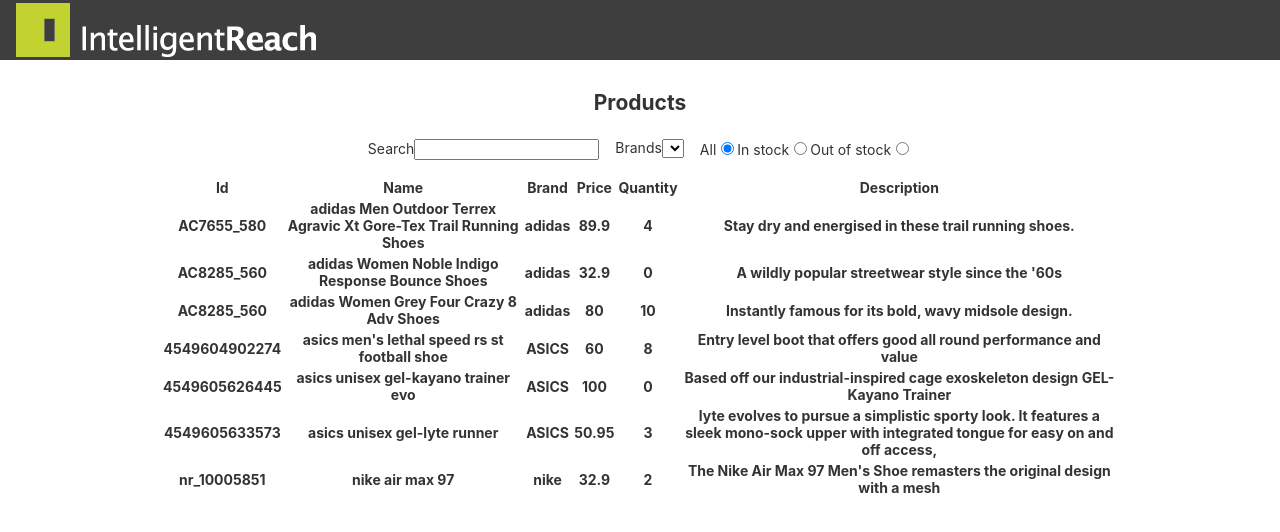
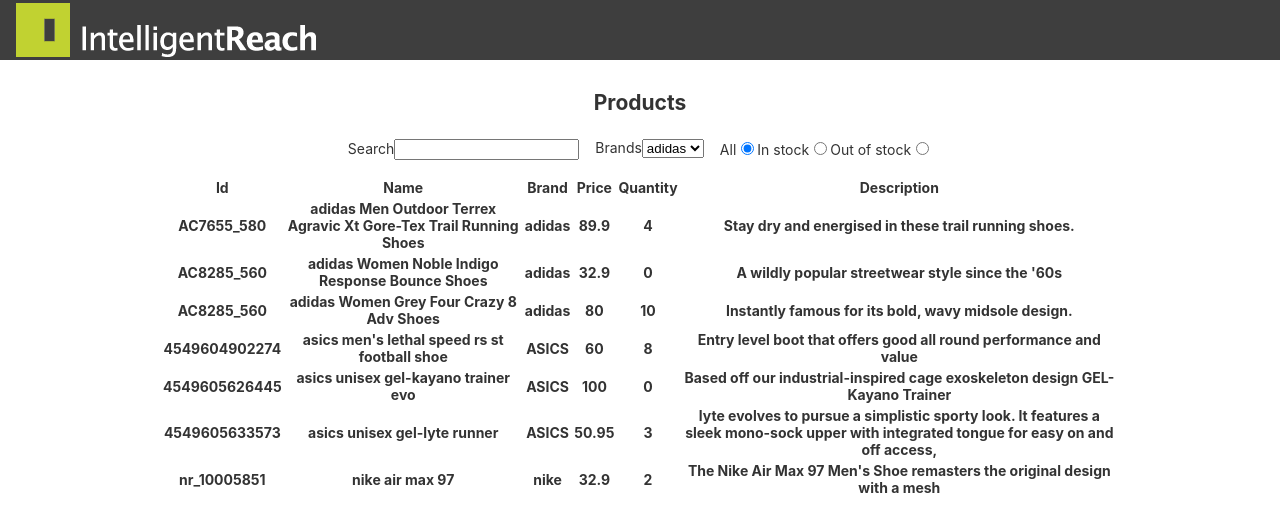
Before and after one commit to ronaldodupra/Dev-test, an Angular app: page / in a window 1280 px wide. Shown: the top 532 px of the page. Built offline with nearby package versions, Linux system fonts and the light colour scheme.

Commit message:
populate unique brands

```diff
--- a/src/app/app.component.html
+++ b/src/app/app.component.html
@@ -120,7 +120,11 @@
     </div>
     <div class="filter">
       <label for="brands">Brands</label>
-      <select id="brands"></select>
+      <select id="brands">
+        <option [value]="item.brand" *ngFor="let item of brands">
+          {{ item.brand }}
+        </option>
+      </select>
     </div>
     <div class="filter">
       <label for="in-stock">All</label>
--- a/src/app/app.component.ts
+++ b/src/app/app.component.ts
@@ -1,10 +1,34 @@
-import { Component } from "@angular/core";
+import { Component, OnInit } from "@angular/core";
+import { ProductsService } from "./products/products.service";
+import { ProductShared } from "./shared/product.shared";
 
 @Component({
   selector: "app-root",
   templateUrl: "./app.component.html",
   styleUrls: ["./app.component.css"],
 })
-export class AppComponent {
+export class AppComponent implements OnInit {
   title = "ir-dev-test";
+  constructor(private productService: ProductsService) {}
+  products: ProductShared[];
+  brands = [];
+  ngOnInit() {
+    this.getProducts();
+  }
+  public getProducts() {
+    this.productService.getProducts().subscribe((result) => {
+      this.products = result;
+
+      var brandFilter = result.reduce(function (obj, item) {
+        obj[item.brand] = obj[item.brand] || [];
+        obj[item.brand].push(item.brand);
+        return obj;
+      }, {});
+
+      var brandArray = Object.keys(brandFilter).map(function (key) {
+        return { brand: key };
+      });
+      this.brands = brandArray;
+    });
+  }
 }
```
